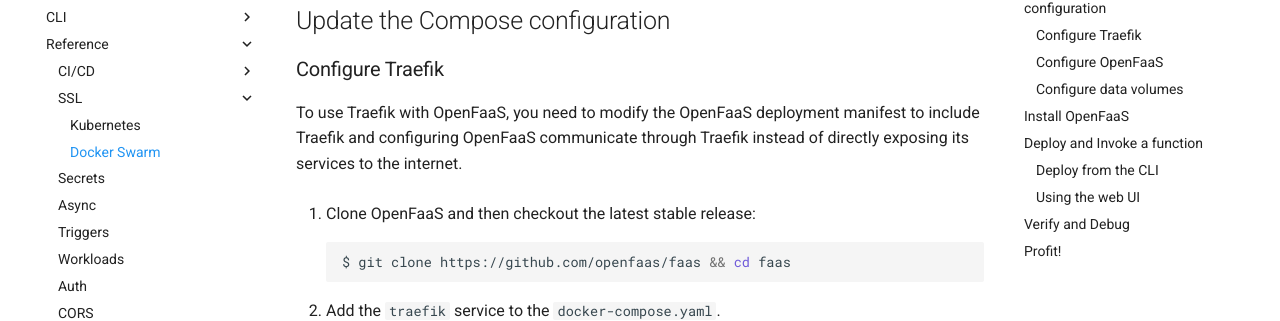
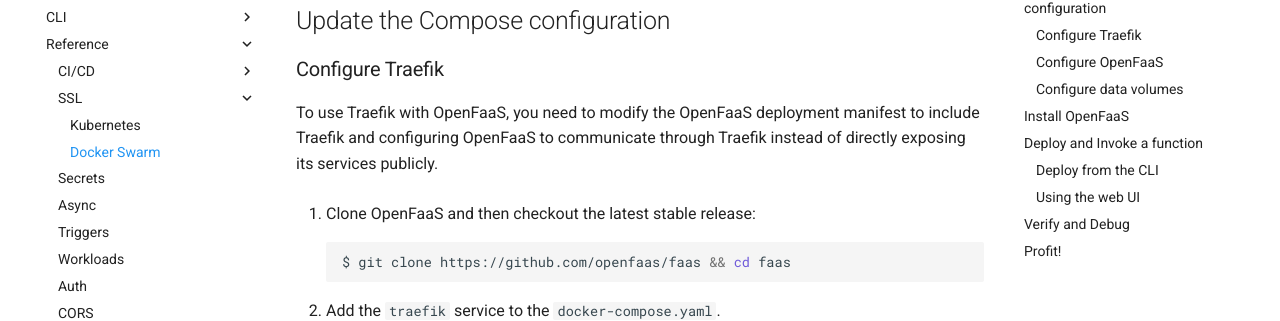
Before and after one commit to openfaas/docs, an MkDocs documentation site: the page built from docs/reference/ssl/swarm-with-traefik.md, in a window 1280 px wide and 900 px high, scrolled down 342 px. Shown: the part 157-478 px from the top of the window. Built offline with MkDocs 1.6.1 and Material for MkDocs 9.7.7, drawn with Linux system fonts in a browser that asks for light colours; comment, search, counter and statistics services are not loaded.

Commit message:
Add missing word to configure traefik intro
**What**
- Add missing "to"
- Replace "the internate" with "publicaly"

Signed-off-by: Lucas Roesler <roesler.lucas@gmail.com>

```diff
--- a/docs/reference/ssl/swarm-with-traefik.md
+++ b/docs/reference/ssl/swarm-with-traefik.md
@@ -10,7 +10,7 @@ If your domain is `.domain.com` then create an A record using your DNS administr
 ## Update the Compose configuration
 
 ### Configure Traefik
-To use Traefik with OpenFaaS, you need to modify the OpenFaaS deployment manifest to include Traefik and configuring OpenFaaS communicate through Traefik instead of directly exposing its services to the internet.
+To use Traefik with OpenFaaS, you need to modify the OpenFaaS deployment manifest to include Traefik and configuring OpenFaaS to communicate through Traefik instead of directly exposing its services publicly.
 
 1. Clone OpenFaaS and then checkout the latest stable release:
 
```
